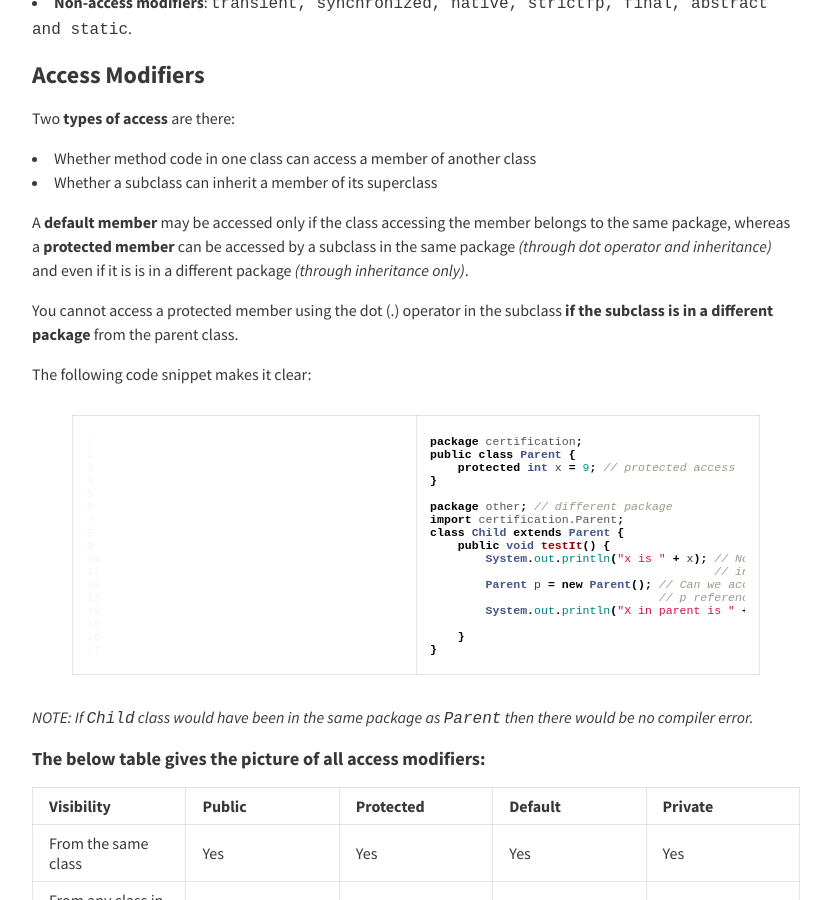
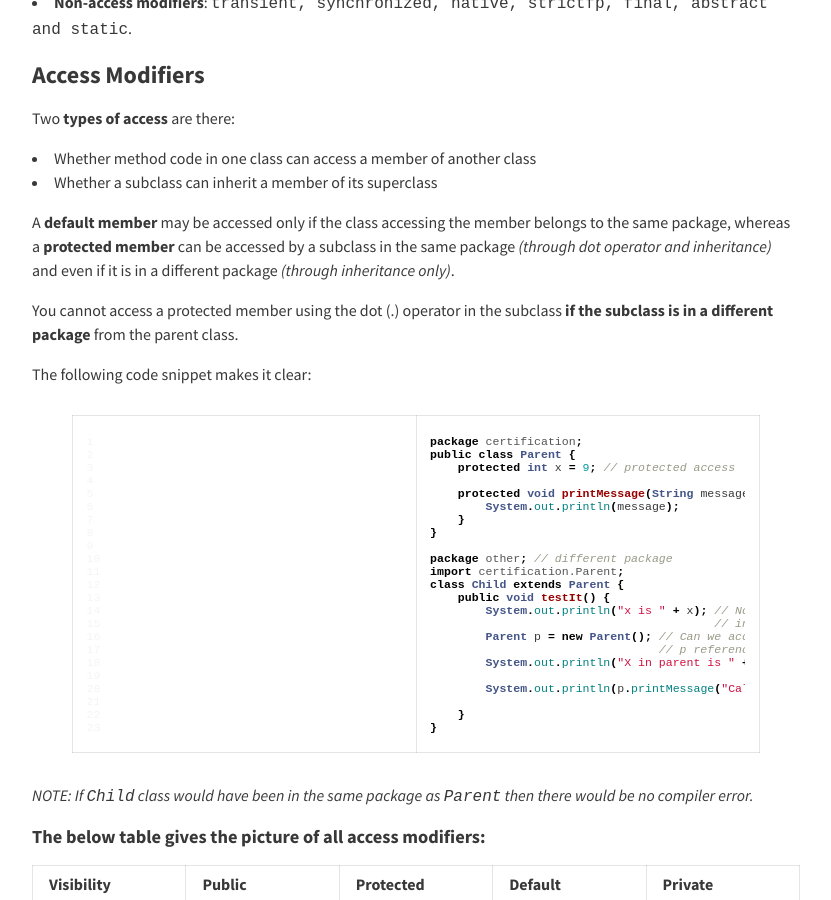
Before and after one commit to rampatra/JavaNotes, a Jekyll site: the page built from _posts/2015-05-22-access-control.md, in a window 1280 px wide and 900 px high, scrolled down 458 px. Shown: the whole window, without its empty margins (224-1055 px from the left). Built offline with Jekyll 4.4.1, drawn with Linux system fonts in a browser that asks for light colours; nearby versions of some CDN libraries; comment, search, counter and statistics services are not loaded.

Commit message:
Update 2015-05-22-access-control.md

```diff
--- a/_posts/2015-05-22-access-control.md
+++ b/_posts/2015-05-22-access-control.md
@@ -16,8 +16,7 @@ Two __types of access__ are there:
 * Whether a subclass can inherit a member of its superclass
 
 A **default member** may be accessed only if the class accessing the member belongs to the same package,
-whereas a **protected member** can be accessed by a subclass in the same package _(through dot operator and inheritance)_ and even if it is
-is in a different package _(through inheritance only)_.
+whereas a **protected member** can be accessed by a subclass in the same package _(through dot operator and inheritance)_ and even if it is in a different package _(through inheritance only)_.
 
 You cannot access a protected member using the dot (.) operator in the
 subclass **if the subclass is in a different package** from the parent class.
@@ -28,6 +27,10 @@ The following code snippet makes it clear:
 package certification;
 public class Parent {
     protected int x = 9; // protected access
+
+    protected void printMessage(String message){
+        System.out.println(message);
+    }
 }
 
 package other; // different package
@@ -40,6 +43,8 @@ class Child extends Parent {
                                  // p reference?
         System.out.println("X in parent is " + p.x); // Compiler
                                                      // error
+        System.out.println(p.printMessage("Calling Protected method of Parent class, Compiler should throw error."));//Compiler
+                                                                                                                    // error
     }
 }
 {% endhighlight %}
```
